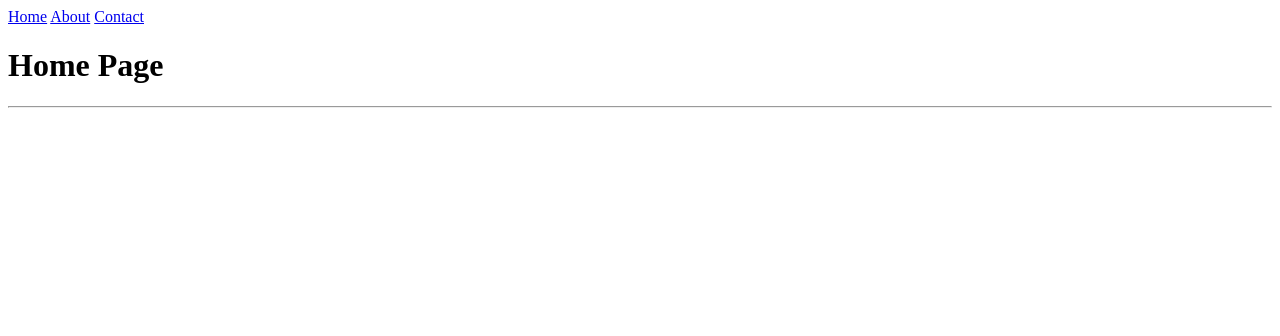
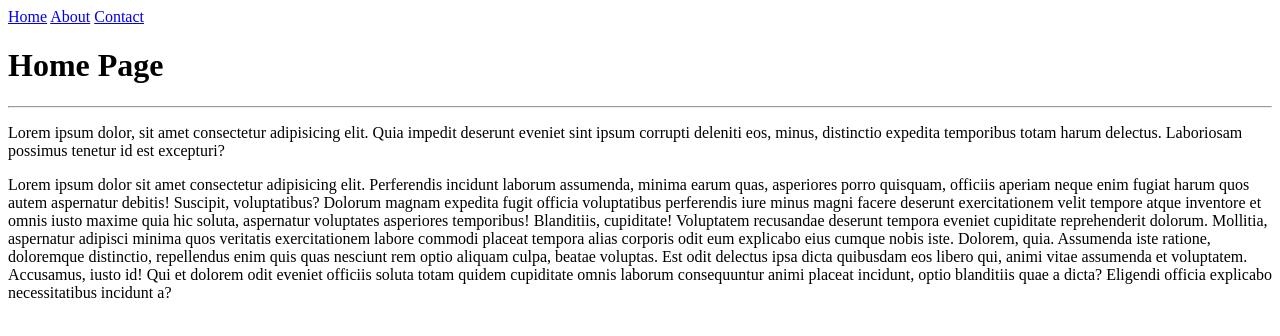
Before and after one commit to PaiClover/PaiClover.github.io, a plain HTML site: page index.html in a window 1280 px wide. Drawn offline with Linux system fonts and the light colour scheme.

Commit message:
add lorem

```diff
--- a/index.html
+++ b/index.html
@@ -11,5 +11,11 @@
     <a href="contact.html">Contact</a>
     <h1>Home Page</h1>
     <hr>
+    <p>Lorem ipsum dolor, sit amet consectetur adipisicing elit. Quia impedit deserunt eveniet sint ipsum corrupti deleniti eos, minus, distinctio expedita temporibus totam harum delectus. Laboriosam possimus tenetur id est excepturi?</p>
+    <p>Lorem ipsum dolor sit amet consectetur adipisicing elit. Perferendis incidunt laborum assumenda, minima earum quas, asperiores porro quisquam, officiis aperiam neque enim fugiat harum quos autem aspernatur debitis! Suscipit, voluptatibus?
+    Dolorum magnam expedita fugit officia voluptatibus perferendis iure minus magni facere deserunt exercitationem velit tempore atque inventore et omnis iusto maxime quia hic soluta, aspernatur voluptates asperiores temporibus! Blanditiis, cupiditate!
+    Voluptatem recusandae deserunt tempora eveniet cupiditate reprehenderit dolorum. Mollitia, aspernatur adipisci minima quos veritatis exercitationem labore commodi placeat tempora alias corporis odit eum explicabo eius cumque nobis iste. Dolorem, quia.
+    Assumenda iste ratione, doloremque distinctio, repellendus enim quis quas nesciunt rem optio aliquam culpa, beatae voluptas. Est odit delectus ipsa dicta quibusdam eos libero qui, animi vitae assumenda et voluptatem.
+    Accusamus, iusto id! Qui et dolorem odit eveniet officiis soluta totam quidem cupiditate omnis laborum consequuntur animi placeat incidunt, optio blanditiis quae a dicta? Eligendi officia explicabo necessitatibus incidunt a?</p>
 </body>
 </html>
```
